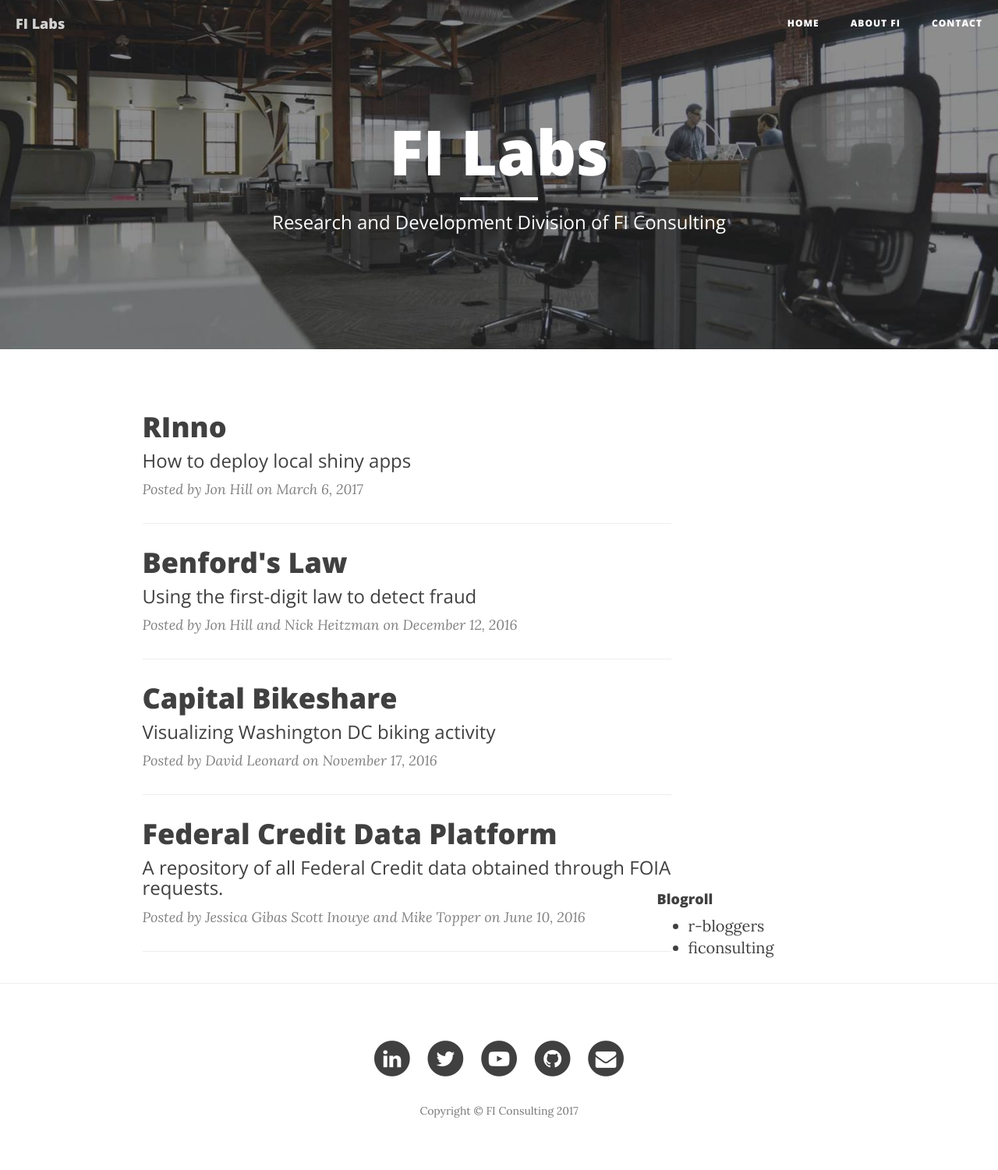
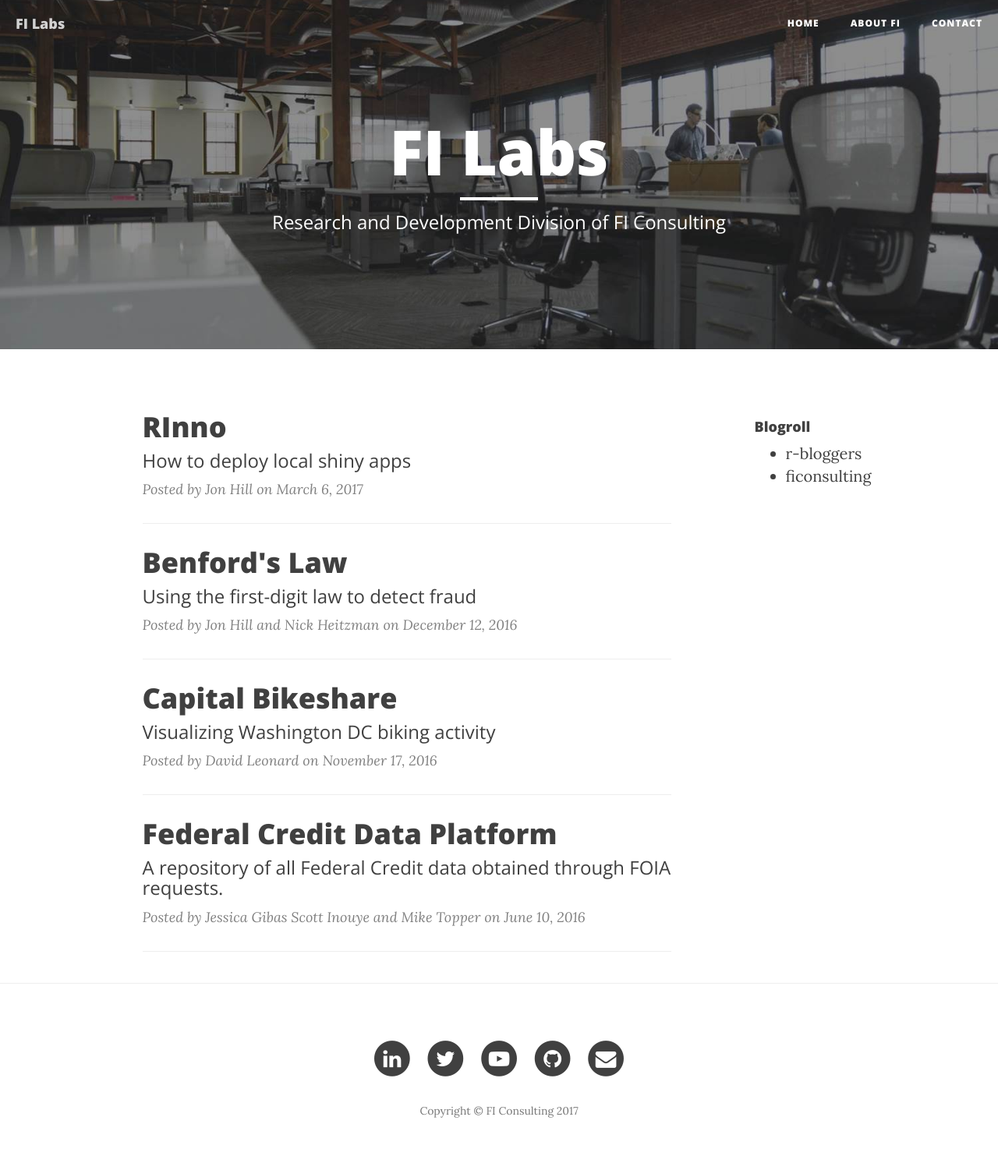
Before and after one commit to ficonsulting/filabs, a Jekyll site: the page built from index.html, in a window 1280 px wide. Shown: the whole page at 78% size. Built offline with Jekyll 4.4.1, drawn with Linux system fonts in a browser that asks for light colours; nearby versions of some CDN libraries; the list of posts is cut into pages by our own code.

Commit message:
Update syntax.css

```diff
--- a/css/syntax.css
+++ b/css/syntax.css
@@ -86,8 +86,6 @@
 
 div#sidebar {
   position: absolute;
-    bottom: 0;
-    right: 0;
-    width: 300px;
-    border: 0px;
+  top: 30px;
+  left: 800px;
 }
```
